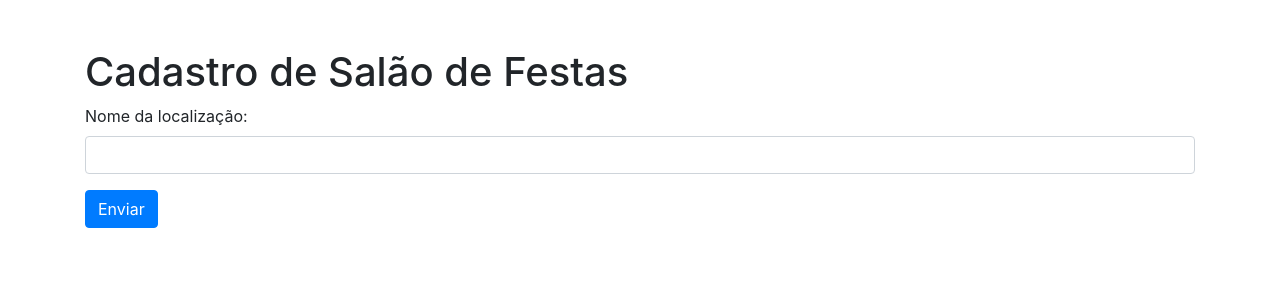
After one commit to diaszin/sistema-gerenciamento-saloes-de-festa-wyden, a PHP site: page /criar_local.php in a window 1280 px wide. The commit adds this page. Shown: the top 300 px of the page. Run offline with PHP 8.4, Linux system fonts and the light colour scheme.

Commit message:
tentativas php

```diff
--- /dev/null
+++ b/criar_local.php
@@ -0,0 +1,33 @@
+<!DOCTYPE html>
+<html lang="pt-br">
+
+<head>
+  <meta charset="UTF-8">
+  <title>Cadastro de Salão de Festas</title>
+  <!-- Bootstrap CSS -->
+  <link rel="stylesheet" href="https://stackpath.bootstrapcdn.com/bootstrap/4.5.2/css/bootstrap.min.css">
+  <!-- Bootstrap JS, optional -->
+  <script src="https://stackpath.bootstrapcdn.com/bootstrap/4.5.2/js/bootstrap.min.js" defer></script>
+</head>
+
+<body>
+
+  <div class="container mt-5">
+    <h1>Cadastro de Salão de Festas</h1>
+    <form action="cadastro_local.php" method="post">
+      <div class="form-group">
+
+        <label for="nomeSalao">Nome da localização:</label>
+        <input type="text" class="form-control" id="nomeLocal" name="nomeLocal" required>
+      </div>
+
+
+
+      <button type="submit" class="btn btn-primary">Enviar</button>
+    </form>
+  </div>
+
+
+</body>
+
+</html>
--- a/tela_opcao.php
+++ b/tela_opcao.php
@@ -9,6 +9,7 @@
 </head>
 
 <body>
+<a class="btn btn-primary" href="cadastro_local.php" role="button">Cadastrar localização</a>
   <?php
     // Verifica se o usuário foi logado
     if($_COOKIE["isLogged"] == false){
```
Also changed, not shown: cadastro_local.php (added, +18 -0 lines).
